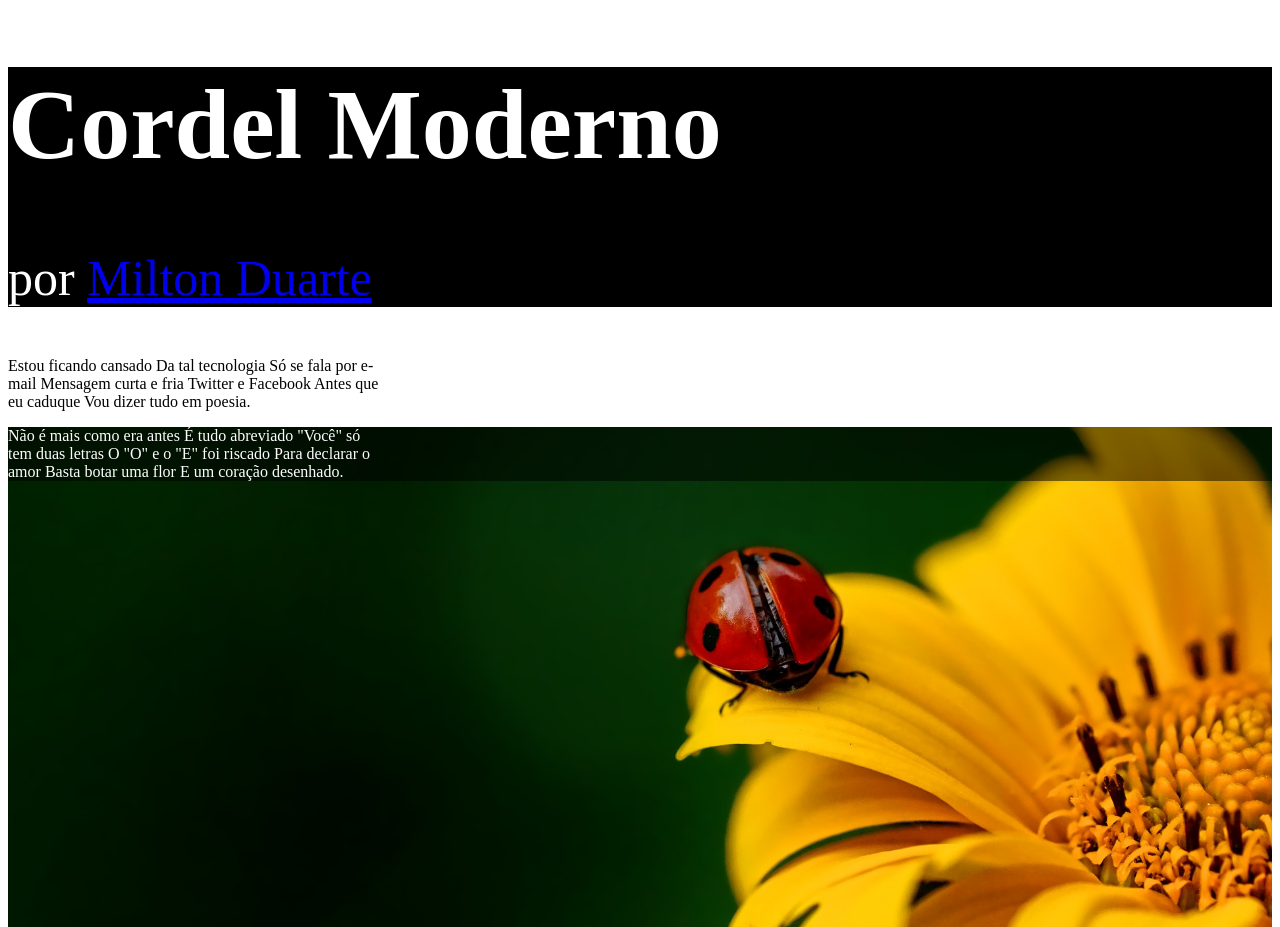
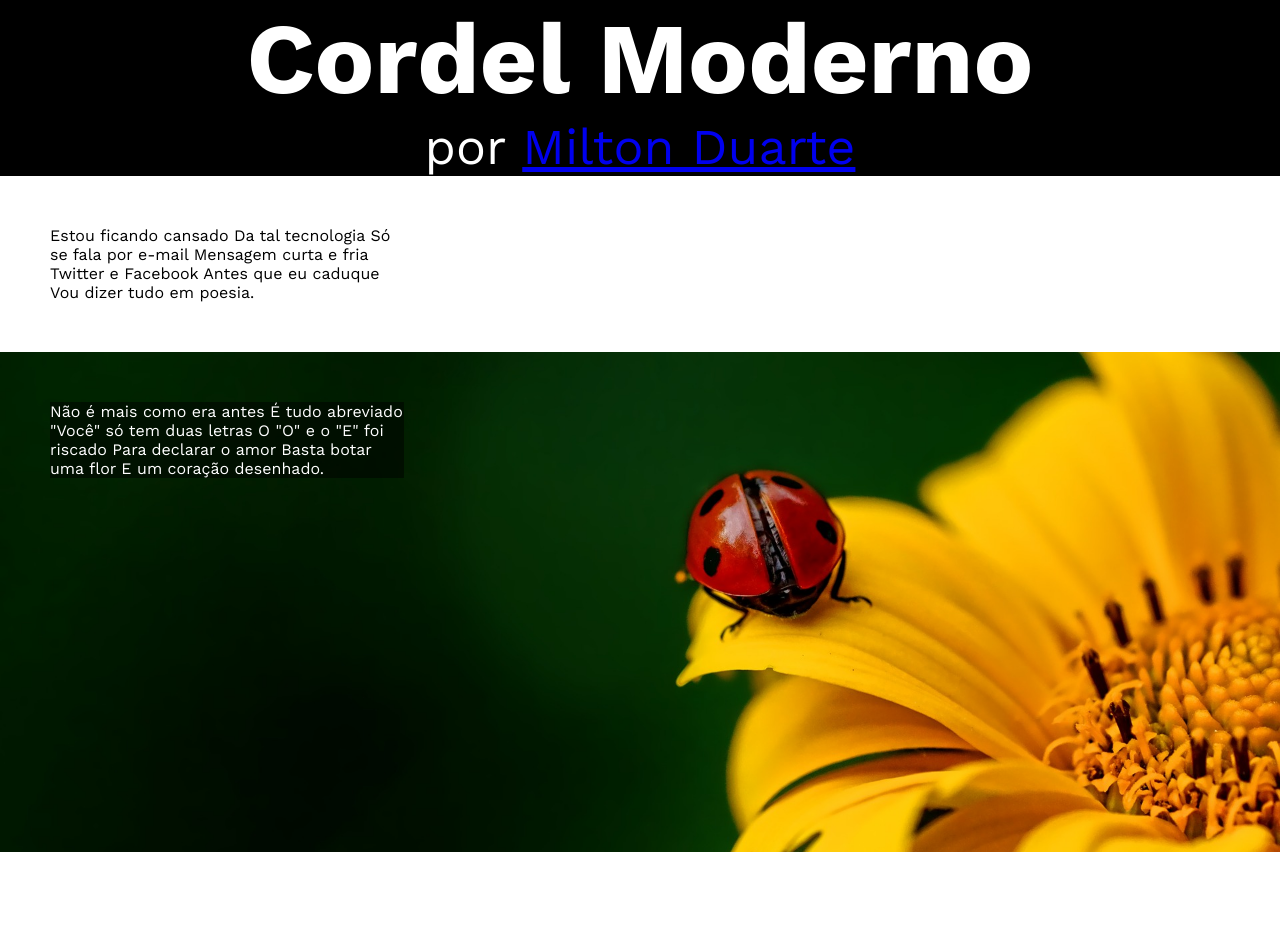
Before and after one commit to LucasMatheusCaetano/html-css, a plain HTML site: page exercicios/d012/index.html in a window 1280 px wide. Shown: the top 927 px of the page. Drawn offline with nearby package versions, Linux system fonts and the light colour scheme.

Commit message:
Melhore o desafio

```diff
--- a/exercicios/d012/index.html
+++ b/exercicios/d012/index.html
@@ -7,18 +7,29 @@
     <title>Cordel Moderno</title>
 
     <style>
+
+        @import url('https://fonts.googleapis.com/css2?family=Work+Sans:ital,wght@0,100;0,200;0,300;0,400;0,500;0,600;0,700;0,800;0,900;1,100;1,200;1,300;1,400;1,500;1,600;1,700;1,800;1,900&display=swap');
+
+        @import url('https://fonts.googleapis.com/css2?family=Work+Sans:ital,wght@0,100;0,200;0,300;0,400;0,500;0,600;0,700;0,800;0,900;1,100;1,200;1,300;1,400;1,500;1,600;1,700;1,800;1,900&display=swap');
+
+
+        * {
+            margin: 0px;
+            padding: 0px;
+        }
+
         header {
             background-color: black;
             font-size: 50px;
             color: white;
-            padding: 0px;
-            margin: 0px;
+            padding: auto;
         }
         section.background1 {
             background: transparent url(imagens/background001.jpg) right center fixed no-repeat;
             background-size: cover;
             height: 500px;
             width: auto;
+
         }
 
         section.background2 {
@@ -26,16 +37,40 @@
             background-size: cover;
             height: 500px;
             width: auto;
+            margin-top: 100px;
+        }
+
+        div {
+            margin: 50px;
         }
 
         div.fundo {
-            background-color: rgba(0, 0, 0, 0.5);
+
             color: white;
+            position: absolute;
+
+        }
+
+        h1 {
+            font-family: 'Passion One', 'Work Sans', sans-serif;
+            text-align: center;
+        }
+
+        p.header {
+            text-align: center;
+            width: auto;
+            height: auto;
         }
 
         p {
             width: 30%;
             height: 15%;
+            font-family: 'Sriracha', 'Work Sans', sans-serif;
+
+        }
+
+        p.fundo {
+            background-color: rgba(0, 0, 0, 0.5);
         }
     </style>
 
@@ -45,7 +80,7 @@
         <h1>
             Cordel Moderno
         </h1>
-        <p>
+        <p class="header">
             por <a href="https://www.recantodasletras.com.br/poesias/3186743" target="_blank" rel="external">Milton Duarte</a>
         </p>
     </header>
@@ -64,7 +99,7 @@
 
 <section class="background1">
     <div class="fundo">
-        <p>
+        <p class="fundo">
             Não é mais como era antes
             É tudo abreviado
             "Você" só tem duas letras
@@ -78,7 +113,7 @@
 
 <section class="background2">
     <div class="fundo">
-        <p>
+        <p class="fundo">
             Arroba agora não pesa
             É parte de um endereço
             Ponto final nem se usa
```
